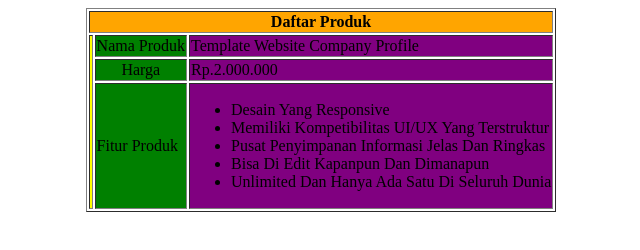
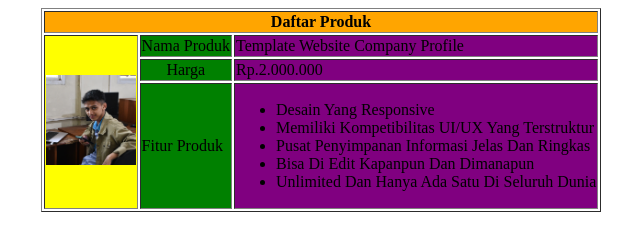
Before and after one commit to Egbyz666/azwulfrontend, a plain HTML site: page index.html in a window 1280 px wide. Shown: the whole page, without its empty margins (319-959 px from the left). Drawn offline with Linux system fonts and the light colour scheme; the site is published under a folder, as on GitHub Pages, so addresses that start at the root find nothing.

Commit message:
Update index.html

```diff
--- a/index.html
+++ b/index.html
@@ -14,7 +14,7 @@
         <th colspan="12" style="text-align: center;">Daftar Produk</th>
       </tr>
       <tr>
-        <td bgcolor="yellow" colspan="10" rowspan="10"><img src="/azwulfrontend/DSC_0194.JPG" alt="" width="90"></td>
+        <td bgcolor="yellow" colspan="10" rowspan="10"><img src="DSC_0194.JPG" alt="" width="90"></td>
         <td bgcolor="green">Nama Produk</td>
         <td bgcolor="purple" style="text-align: start;">Template Website Company Profile</td>
       </tr>
```
